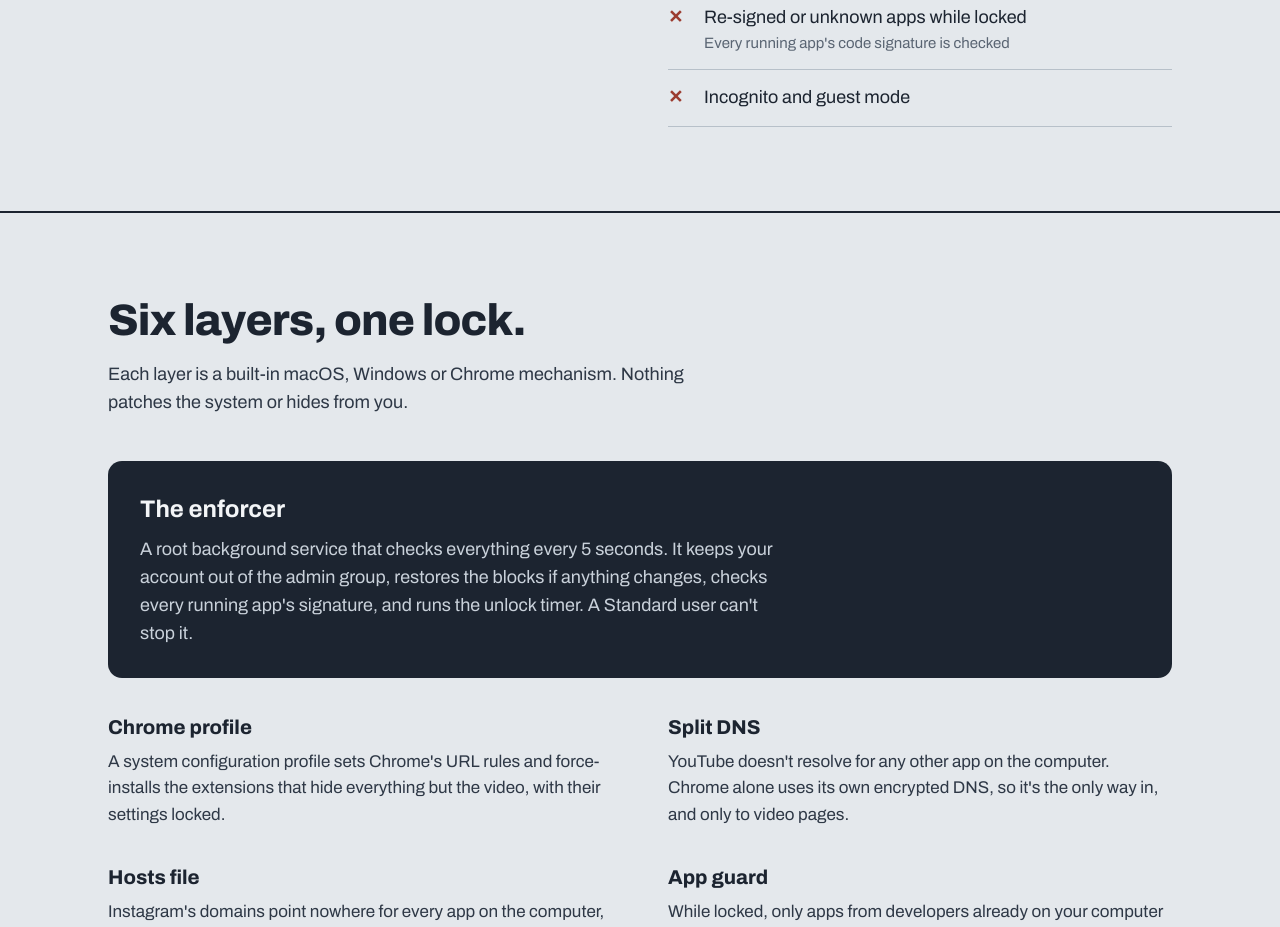
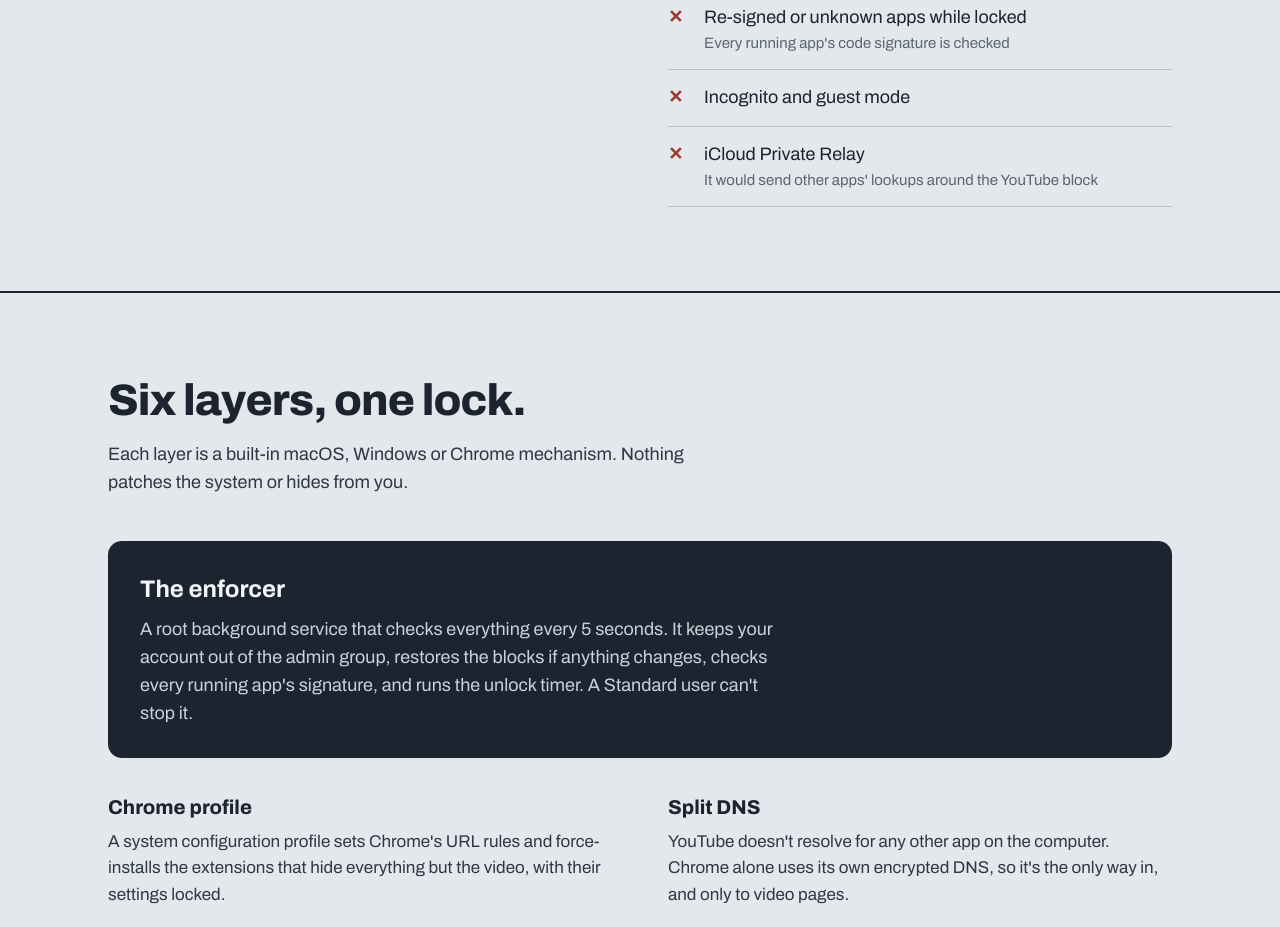
Before and after one commit to maxsafir/HappyBrowsing, a plain HTML site: page docs/index.html in a window 1280 px wide. Shown: the part 1640-2567 px from the top of the page. Drawn offline with Linux system fonts and the light colour scheme.

Commit message:
1.5.2: block iCloud Private Relay (it resolved YouTube around NextDNS)
Co-Authored-By: Claude Opus 5.5 <noreply@anthropic.com>
Claude-Session: https://claude.ai/code/session_011KCboj6WHEzcQGjtWD3MmM

```diff
--- a/docs/index.html
+++ b/docs/index.html
@@ -194,6 +194,7 @@
           <li class="no"><span>✕</span><span>YouTube in any other app<small>VS Code's browser, other apps' web views, scripts: only Chrome can reach it</small></span></li>
           <li class="no"><span>✕</span><span>Re-signed or unknown apps while locked<small>Every running app's code signature is checked</small></span></li>
           <li class="no"><span>✕</span><span>Incognito and guest mode</span></li>
+          <li class="no"><span>✕</span><span>iCloud Private Relay<small>It would send other apps' lookups around the YouTube block</small></span></li>
         </ul>
       </div>
     </div>
```
Also changed, not shown: mac/src/hosts-block.txt, shared/hosts-block.txt, windows/src/hosts-block.txt, 4 other files.
